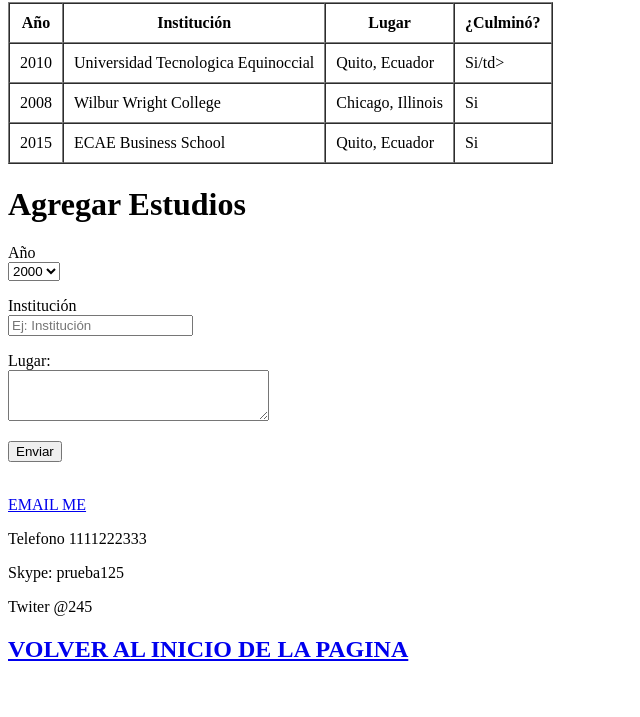
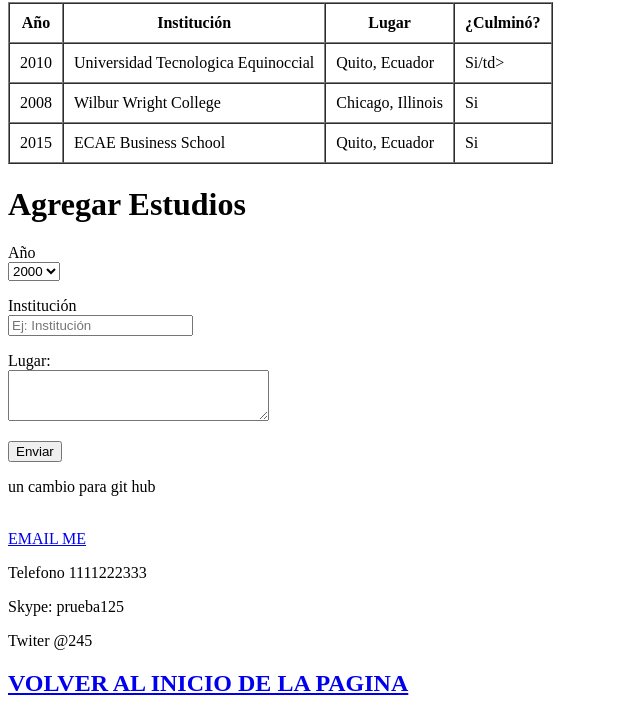
Before and after one commit to ruedaroberto/proyectofinal, a plain HTML site: page PRUEBA/HTML/educacion.html in a window 1280 px wide. Shown: the part 679-1396 px from the top of the page, without its empty margins (0-640 px from the left). Before the commit the page ends 1362 px from the top, so only its background shows below. Drawn offline with Linux system fonts and the light colour scheme.

Commit message:
Update educacion.html

```diff
--- a/PRUEBA/HTML/educacion.html
+++ b/PRUEBA/HTML/educacion.html
@@ -96,7 +96,7 @@
 		</p>
 		</form>
 
-
+	<p> un cambio para git hub </p>
 <div>&nbsp;</div>
 
 </body>
```
